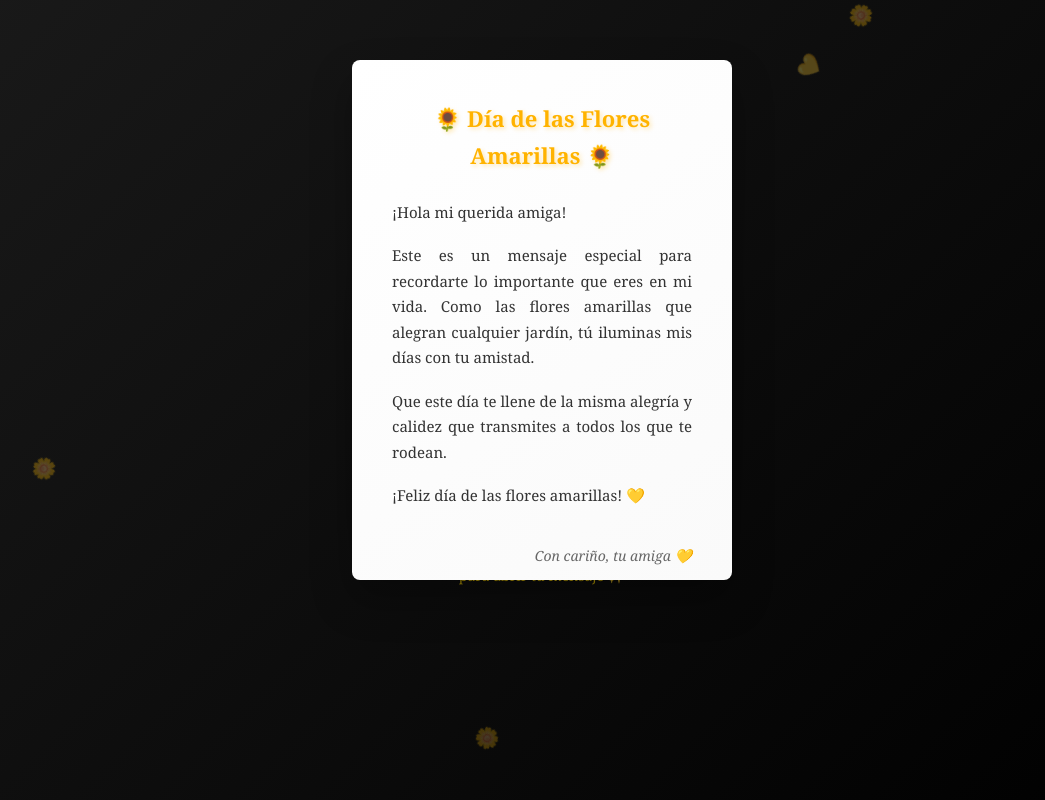
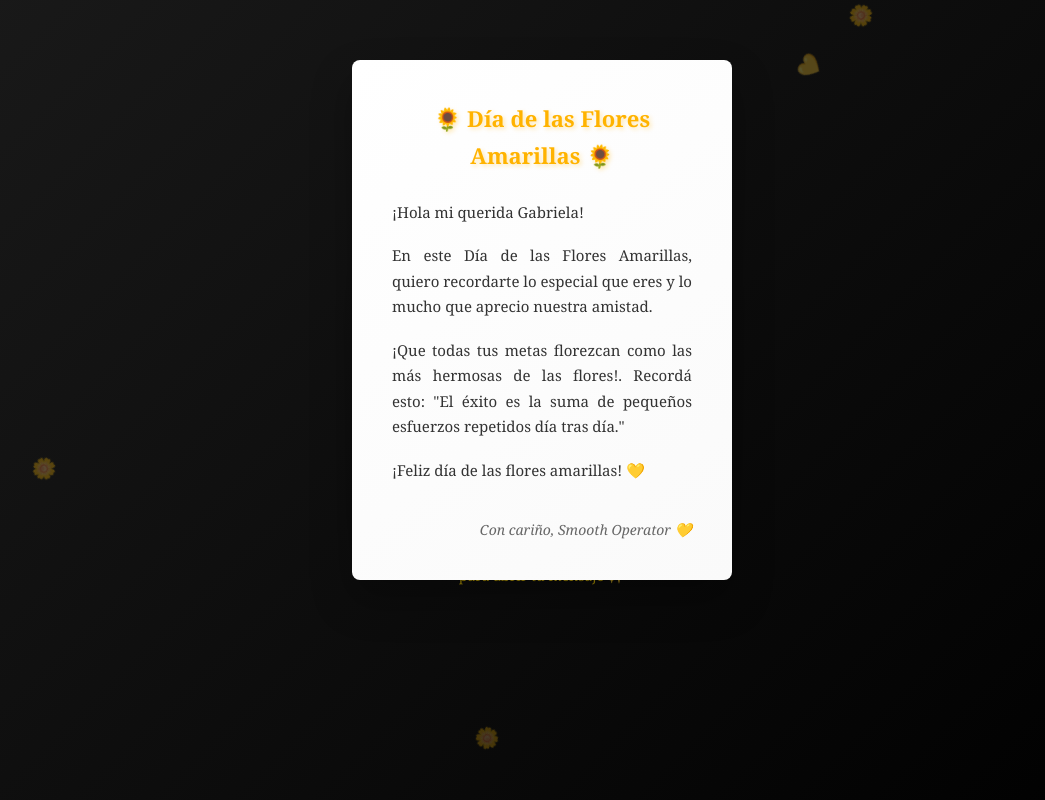
Before and after one commit to ricardob42/gabriela, a plain HTML site: page index.html in a window 1280 px wide. Both pictures are taken after a click on the element 640 px from the left and 400 px from the top of the page. Shown: the whole page, without its empty margins (98-1143 px from the left). Drawn offline with Linux system fonts and the light colour scheme.

Commit message:
Update index.html

```diff
--- a/index.html
+++ b/index.html
@@ -253,11 +253,11 @@
 
             <div class="letter">
                 <h2>🌻 Día de las Flores Amarillas 🌻</h2>
-                <p>¡Hola mi querida amiga!</p>
-                <p>Este es un mensaje especial para recordarte lo importante que eres en mi vida. Como las flores amarillas que alegran cualquier jardín, tú iluminas mis días con tu amistad.</p>
-                <p>Que este día te llene de la misma alegría y calidez que transmites a todos los que te rodean.</p>
+                <p>¡Hola mi querida Gabriela!</p>
+                <p>En este Día de las Flores Amarillas, quiero recordarte lo especial que eres y lo mucho que aprecio nuestra amistad.</p>
+                <p>¡Que todas tus metas florezcan como las más hermosas de las flores!. Recordá esto: "El éxito es la suma de pequeños esfuerzos repetidos día tras día."</p>
                 <p>¡Feliz día de las flores amarillas! 💛</p>
-                <div class="signature">Con cariño, tu amiga 💛</div>
+                <div class="signature">Con cariño, Smooth Operator 💛</div>
             </div>
 
             <div class="sparkles">
```
